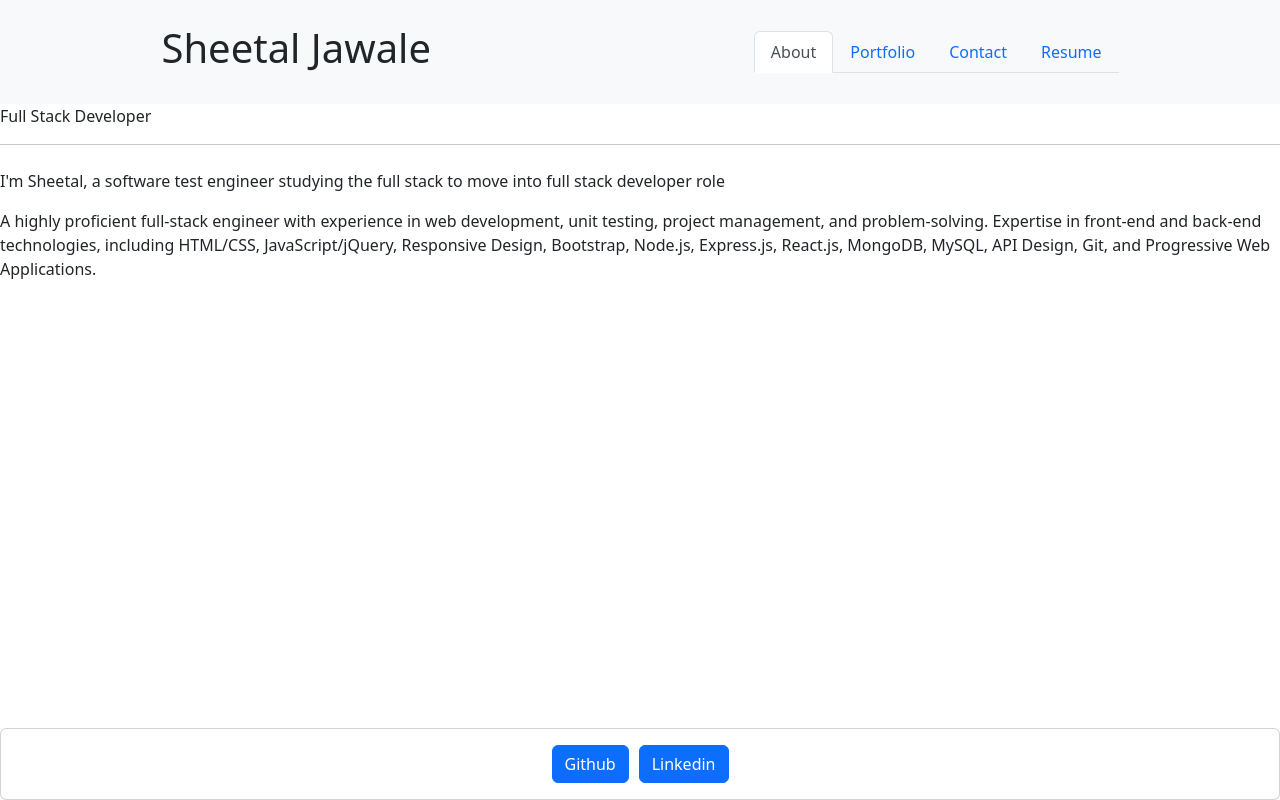
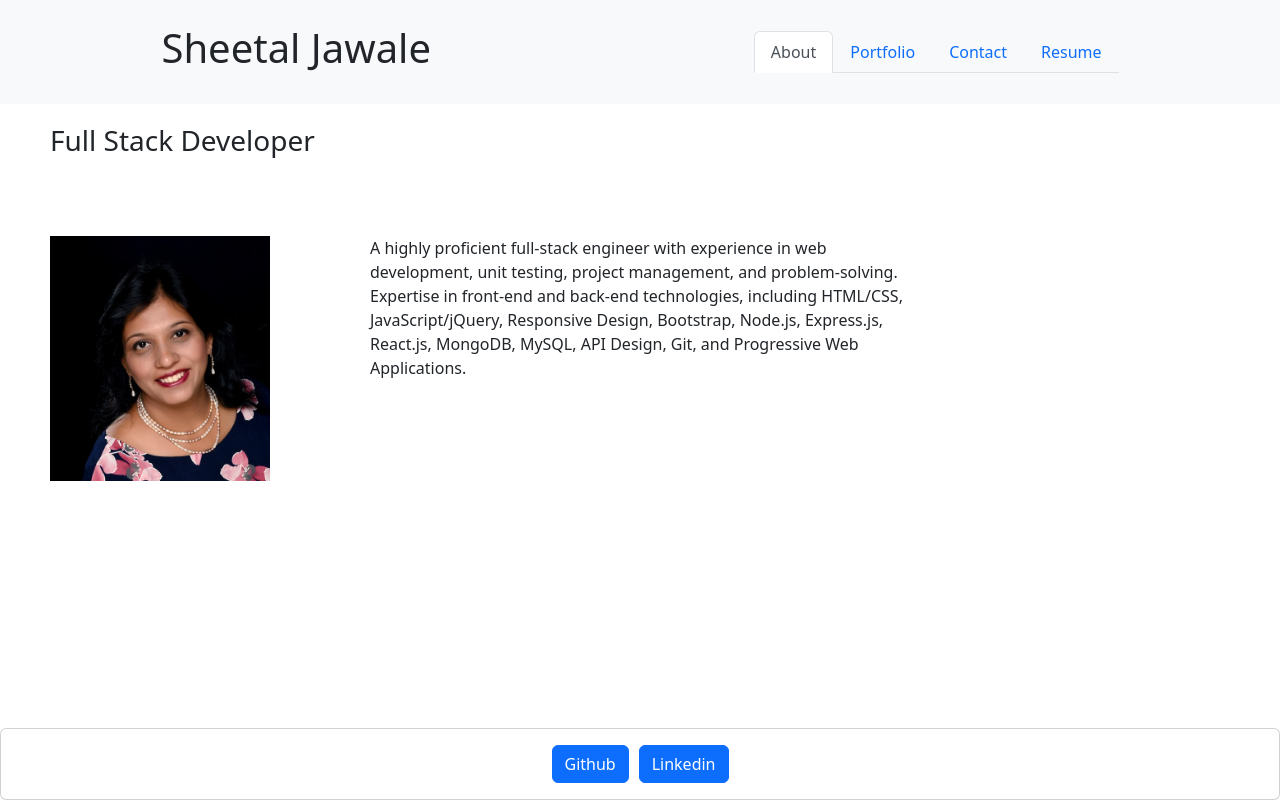
Before and after one commit to sheetaljwl795/React-Portfolio, a React (Create React App) app: page / in a window 1280 px wide. Built offline with nearby package versions, Linux system fonts and the light colour scheme.

Commit message:
Created About.js file content

```diff
--- a/src/components/About.js
+++ b/src/components/About.js
@@ -1,18 +1,20 @@
 import React from "react";
+import profileImage from "../assets/SheetalJawale.jpg";
 
 function About() {
   return (
     <div>
-      <p className="content is-medium">Full Stack Developer</p>
-      <hr />
 
-      <p className="content is-italic mt-4">
-        I'm Sheetal, a software test engineer studying the full stack to move into full stack developer role
-      </p>
+        <h3 style={{ padding: "20px 50px"}}>Full Stack Developer</h3>
 
-      <p className="content">
-      A highly proficient full-stack engineer with experience in web development, unit testing, project management, and problem-solving. Expertise in front-end and back-end technologies, including HTML/CSS, JavaScript/jQuery, Responsive Design, Bootstrap, Node.js, Express.js, React.js, MongoDB, MySQL, API Design, Git, and Progressive Web Applications.
-      </p>
+        <div>
+            <img src={profileImage} style={{ width: "25%", float:"left", padding: "50px"}} alt="profile" />
+
+            <p style={{ width: "50%", float:"left", padding: "50px"}}>
+            A highly proficient full-stack engineer with experience in web development, unit testing, project management, and problem-solving. Expertise in front-end and back-end technologies, including HTML/CSS, JavaScript/jQuery, Responsive Design, Bootstrap, Node.js, Express.js, React.js, MongoDB, MySQL, API Design, Git, and Progressive Web Applications.
+            </p>
+
+        </div>
 
     </div>
   );
--- a/src/index.css
+++ b/src/index.css
@@ -51,6 +51,6 @@ code {
   color: #024e76;
   text-align: center;
   padding: px 0;
-  font-size: 25px;
+  font-size: 20px;
   border-radius: 10px;
 }
```
Also changed, not shown: src/assets/SheetalJawale.jpg (added).
